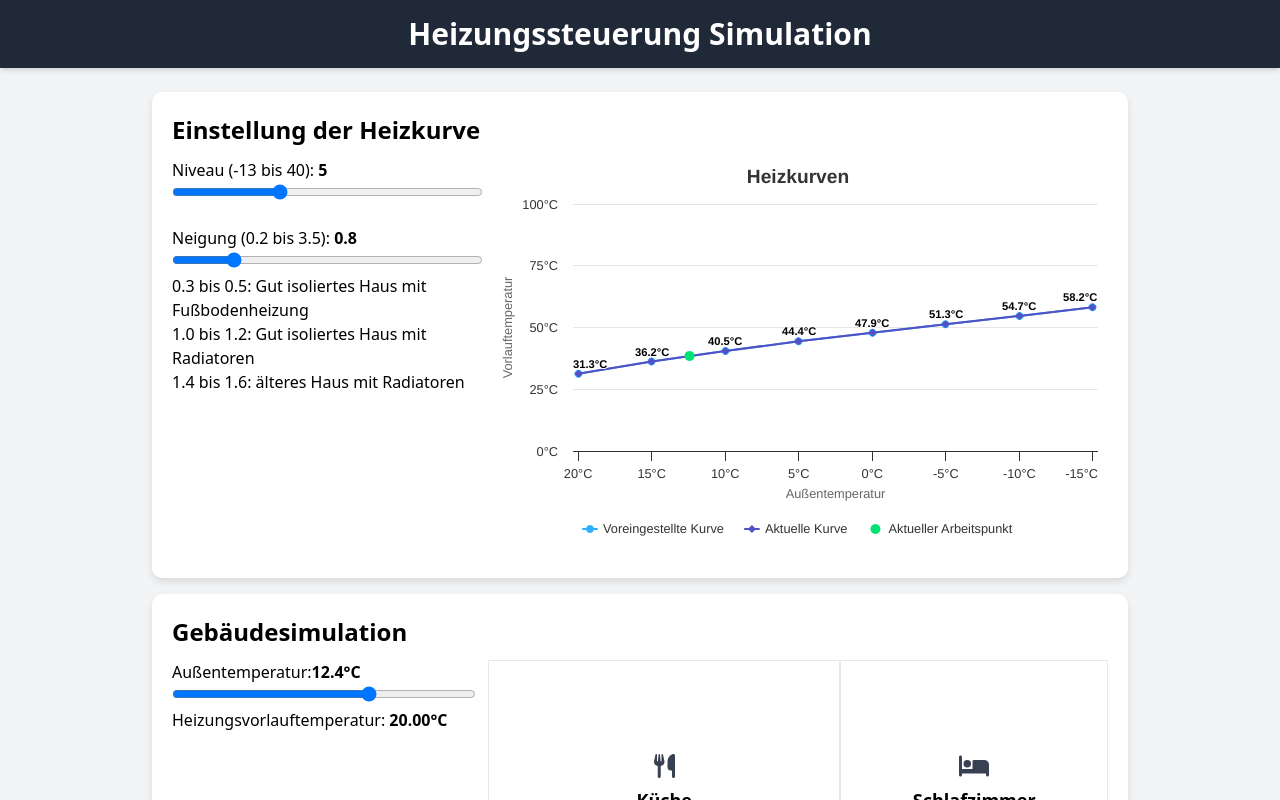
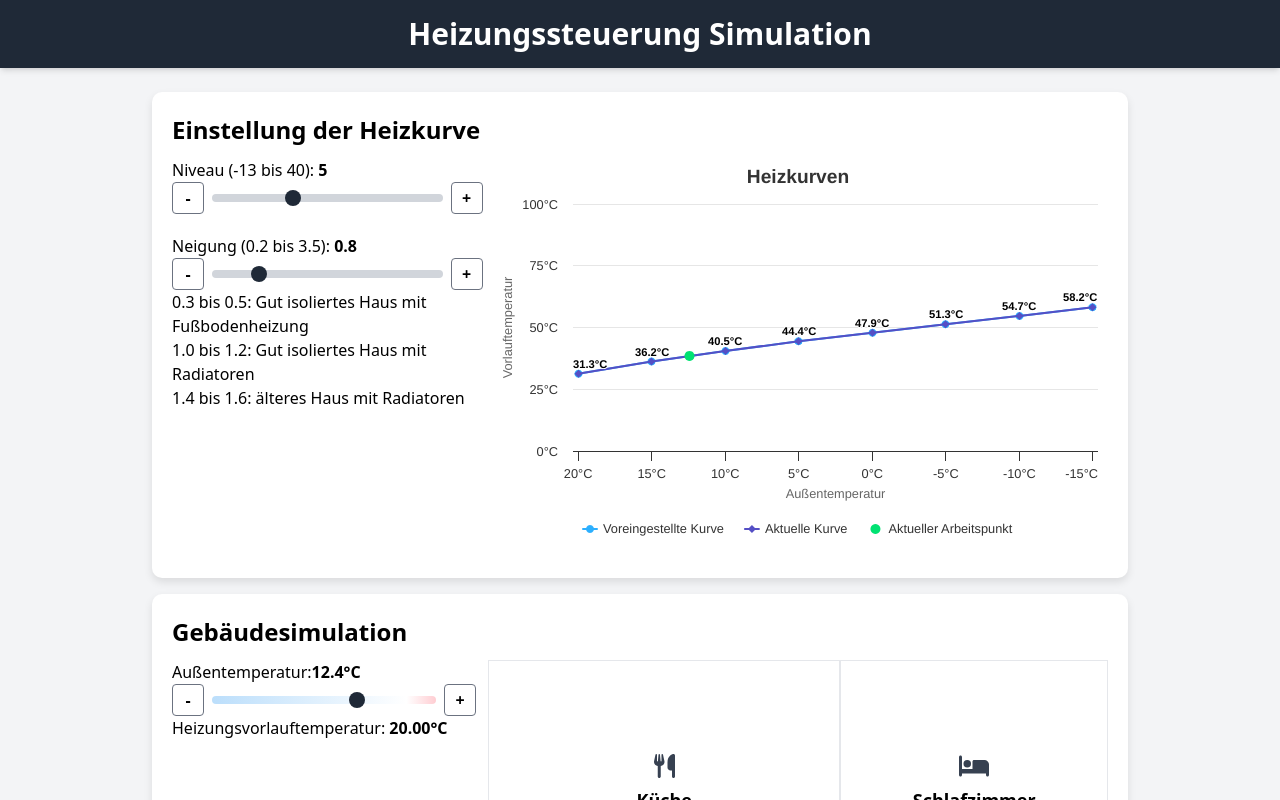
Before and after one commit to sebastiandeppisch/heizkurven-simulation, a Vue app: page / in a window 1280 px wide. Shown: the top 800 px of the page. Built offline with nearby package versions, Linux system fonts and the light colour scheme.

Commit message:
add buttons and better styling to sliders

```diff
--- a/src/components/Simulation.vue
+++ b/src/components/Simulation.vue
@@ -7,6 +7,8 @@ import House from '../models/House';
 import RandomLevel from '../models/RandomLevel';
 import FloorPlan from './FloorPlan.vue';
 import Curves from './Curves.vue';
+import Slider from './Slider.vue';
+import TemperatureSlider from './TemperatureSlider.vue';
 
 const simulationSpeed = ref(1);
 
@@ -72,7 +74,7 @@ const runSimulation = () => {
 
 };
 
-const interval = ref(null);
+const interval = ref<any|null>(null);
 
 onMounted(() => {
   interval.value = setInterval(() => {
@@ -103,15 +105,16 @@ const curves = computed(() => {
       <div class="flex gap-1">
         <div class="w-1/3 gap-5 flex flex-col">
           <div>
-            <label for="offset" class="mb-2">Niveau (-13 bis 40): </label> <span class="font-bold"> {{ offset }}</span>
-            <input id="offset" type="range" min="-13" max="40" value="0" class="w-full" v-model.number="offset">
+            <label for="offset" class="mb-2">Niveau (-13 bis 40): </label> <span class="font-bold"> {{ offset.toFixed(0) }}</span>
+            <Slider v-model="offset" :min="-13" :max="40" />
+
+
           </div>
 
           <div>
-            <label for="slope" class="mb-2">Neigung (0.2 bis 3.5): </label><span class="font-bold">{{ slope }}</span>
+            <label for="slope" class="mb-2">Neigung (0.2 bis 3.5): </label><span class="font-bold">{{ slope.toFixed(1) }}</span>
 
-            <input id="slope" type="range" min="0.2" max="3.5" step="0.1" value="1" class="w-full"
-              v-model.number="slope">
+            <Slider v-model="slope" :min="0.2" :max="3.5" :step="0.1" />
             <div>
               0.3 bis 0.5: Gut isoliertes Haus mit Fußbodenheizung<br>
               1.0 bis 1.2: Gut isoliertes Haus mit Radiatoren <br>
@@ -134,13 +137,13 @@ const curves = computed(() => {
           <div>
             <label for="temperature" class="mb-2">Außentemperatur:</label>
             <span class="font-bold">{{ outsideTemperature.toFixed(1) }}°C</span>
-            <input id="temperature" type="range" min="-13" :max="maxOutsideTemperature" value="0" class="w-full"
-              v-model.number="outsideTemperature">
+
+            <TemperatureSlider v-model="outsideTemperature" :min="-13" :max="25" :optimal="20" />
             <p>Heizungsvorlauftemperatur: <span class="font-bold"> {{ flowTemperature }}°C</span></p>
           </div>
           <div class="grow flex flex-col justify-end">
               <label class="mb-2">Simulationsgeschwindigkeit:</label>
-              <input type="range" min="1" max="10" class="w-full" v-model.number="simulationSpeed" />
+              <Slider v-model="simulationSpeed" :min="1" :max="10" />
           </div>
         </div>
 
--- /dev/null
+++ b/src/components/Slider.vue
@@ -0,0 +1,76 @@
+<script lang="ts" setup>
+  import { ref, defineProps, watch } from 'vue';
+
+  const props = defineProps<{
+	modelValue: number;
+	min?: number;
+	max?: number;
+	step?: number;
+	[key: string]: any;
+  }>();
+
+  const emit = defineEmits(['update:modelValue']);
+
+  const value = ref(props.modelValue);
+
+  watch(value, (newValue) => {
+	emit('update:modelValue',parseFloat(newValue as any));
+  });
+
+  const decrease = () => {
+	if (props.min !== undefined && value.value <= props.min) return;
+	value.value -= props.step || 1;
+  };
+
+  const increase = () => {
+	if (props.max !== undefined && value.value >= props.max) return;
+	value.value += props.step || 1;
+  };
+
+  const inputAttrs = {
+	...props
+  };
+
+
+
+
+  </script>
+<template>
+	<div class="flex items-center space-x-2">
+		<button @click="decrease" class="border border-gray-500 w-8 h-8 rounded font-bold">-</button>
+		<input type="range" v-bind="inputAttrs" v-model="value" class="flex-1" />
+		<button @click="increase" class="border border-gray-500 w-8 h-8 rounded font-bold">+</button>
+	</div>
+</template>
+
+
+<style scoped>
+
+input[type="range"] {
+	flex: 1;
+	-webkit-appearance: none;
+	appearance: none;
+	height: 0.5rem;
+	background: #d1d5db;
+	border-radius: 0.25rem;
+	outline: none;
+}
+
+input[type="range"]::-webkit-slider-thumb {
+	-webkit-appearance: none;
+	appearance: none;
+	width: 1rem;
+	height: 1rem;
+	border-radius: 50%;
+	background: #1f2937;
+	cursor: pointer;
+}
+
+input[type="range"]::-moz-range-thumb {
+	width: 1rem;
+	height: 1rem;
+	border-radius: 50%;
+	background: #1f2937;
+	cursor: pointer;
+}
+</style>
--- /dev/null
+++ b/src/components/TemperatureSlider.vue
@@ -0,0 +1,32 @@
+<script lang="ts" setup>
+import Slider from './Slider.vue';
+
+const props = defineProps<{
+	min: number;
+	max: number;
+	optimal : number;
+}>();
+
+const optimalTemperature = props.optimal;
+const minTemperature = props.min;
+const maxTemperature = props.max;
+const percentageOfWhite =  (optimalTemperature - minTemperature) / (maxTemperature - minTemperature) * 100;
+
+
+
+</script>
+<template>
+	<Slider :min="minTemperature" :max="maxTemperature" class="colored-slider" />
+</template>
+
+<style>
+
+.colored-slider > input[type="range"] {
+	background: linear-gradient(to right,
+		rgb(187, 222, 251),
+		 white v-bind(percentageOfWhite + '%'),
+		 rgb(255, 205, 210)
+	) !important;
+}
+
+</style>
```
